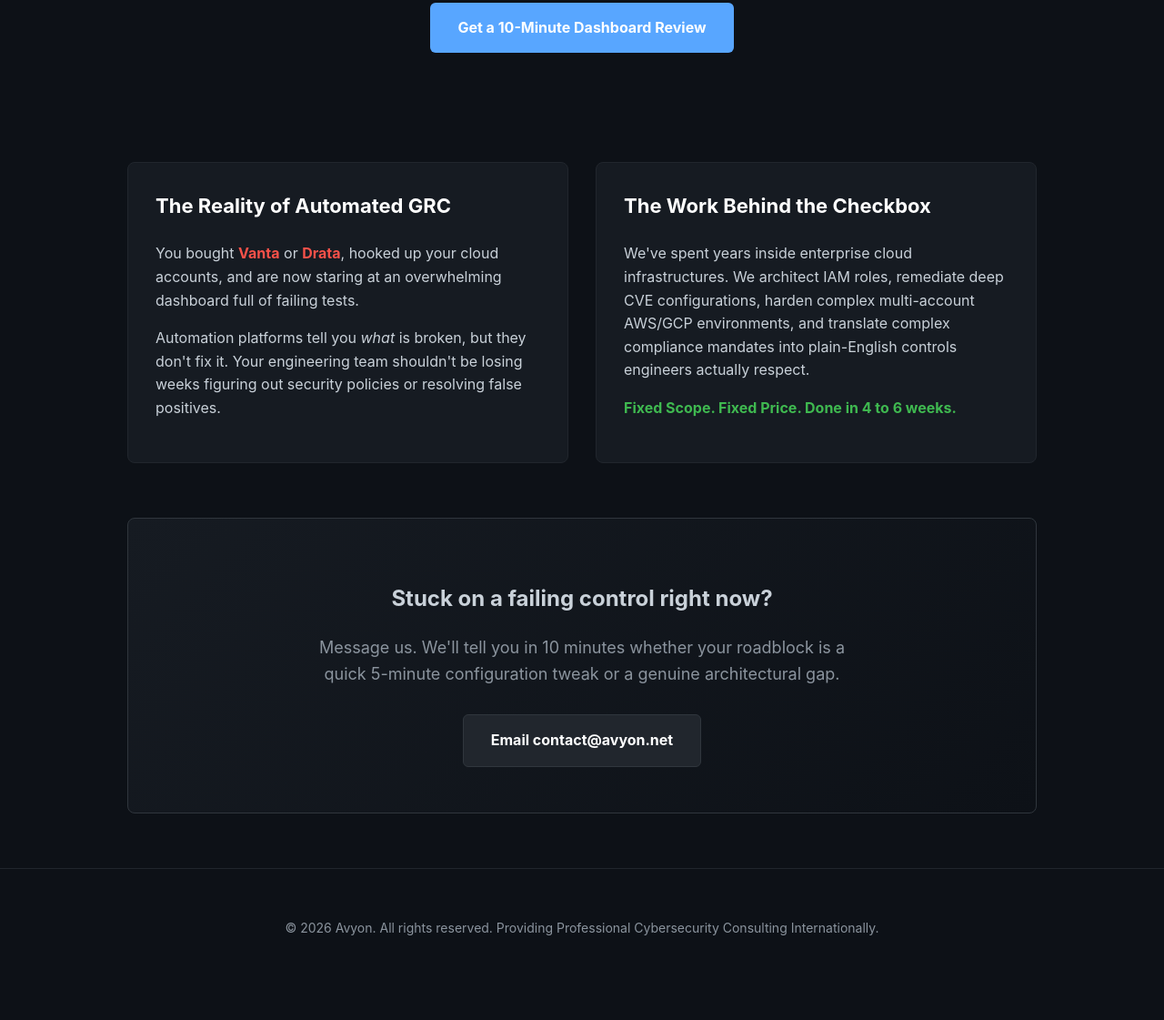
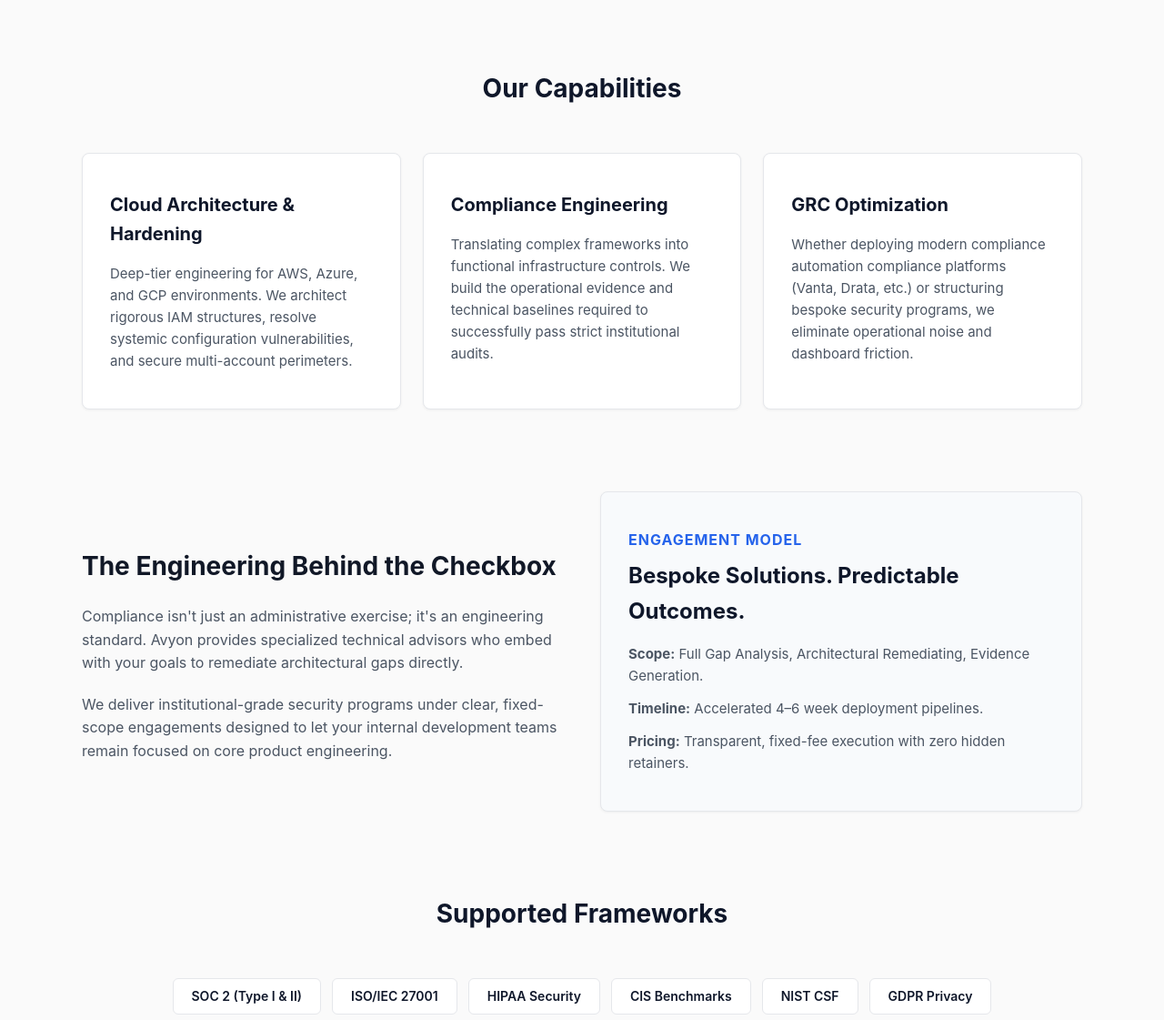
Before and after one commit to smtkamal/avyon-website, a plain HTML site: page index.html in a window 1280 px wide. Shown: the part 571-1692 px from the top of the page at 91% size. Before the commit the page ends 1656 px from the top, so only its background shows below. Drawn offline with Linux system fonts and the light colour scheme.

Commit message:
Update index.html

```diff
--- a/index.html
+++ b/index.html
@@ -3,70 +3,139 @@
 <head>
     <meta charset="UTF-8">
     <meta name="viewport" content="width=device-width, initial-scale=1.0">
-    <title>Avyon | Cloud Security & GRC for B2B SaaS</title>
+    <title>Avyon | Enterprise Cloud Security & GRC Advisory</title>
     <style>
         :root {
-            --bg-color: #0d1117;
-            --text-color: #c9d1d9;
-            --accent-color: #58a6ff;
-            --card-bg: #161b22;
-            --alert-red: #f85149;
-            --audit-green: #3fb950;
+            --bg-main: #fafafa;
+            --bg-card: #ffffff;
+            --text-main: #111827;
+            --text-muted: #4b5563;
+            --primary: #0f172a;
+            --accent: #2563eb;
+            --border: #e5e7eb;
         }
-        body { font-family: -apple-system, BlinkMacSystemFont, "Segoe UI", Roboto, sans-serif; background-color: var(--bg-color); color: var(--text-color); margin: 0; padding: 0; line-height: 1.6; }
-        header { background: rgba(13, 17, 23, 0.9); padding: 20px 5%; display: flex; justify-content: space-between; align-items: center; position: fixed; width: 90%; top: 0; z-index: 1000; border-bottom: 1px solid #21262d; }
-        .logo { font-size: 24px; font-weight: bold; color: #fff; letter-spacing: 1px; }
-        .container { max-width: 1000px; margin: 120px auto 60px auto; padding: 0 20px; }
-        .hero { text-align: center; padding: 60px 0; }
-        h1 { font-size: 48px; color: #fff; margin-bottom: 20px; font-weight: 800; }
-        h1 span { color: var(--accent-color); }
-        .subtitle { font-size: 20px; max-width: 700px; margin: 0 auto 40px auto; color: #8b949e; }
-        .cta-btn { background-color: var(--accent-color); color: #fff; padding: 15px 30px; font-size: 16px; font-weight: bold; border: none; border-radius: 6px; text-decoration: none; display: inline-block; transition: background 0.2s; }
-        .cta-btn:hover { background-color: #1f6feb; }
-        .grid { display: grid; grid-template-columns: 1fr 1fr; gap: 30px; margin: 60px 0; }
-        .card { background-color: var(--card-bg); padding: 30px; border-radius: 8px; border: 1px solid #21262d; }
-        .card h3 { margin-top: 0; color: #fff; font-size: 22px; }
-        .red-text { color: var(--alert-red); font-weight: bold; }
-        .green-text { color: var(--audit-green); font-weight: bold; }
-        .badge { display: inline-block; background: #21262d; padding: 5px 12px; border-radius: 20px; font-size: 12px; font-weight: 600; color: #8b949e; margin-bottom: 15px; }
-        .footer-banner { text-align: center; background: linear-gradient(135deg, #161b22 0%, #0d1117 100%); padding: 50px; border-radius: 8px; border: 1px solid #30363d; margin-top: 60px; }
-        footer { text-align: center; padding: 40px 0; color: #8b949e; font-size: 14px; border-top: 1px solid #21262d; }
-        @media (max-width: 768px) { h1 { font-size: 32px; } .grid { grid-template-columns: 1fr; } }
+        body { font-family: -apple-system, BlinkMacSystemFont, "Segoe UI", Roboto, Helvetica, Arial, sans-serif; background-color: var(--bg-main); color: var(--text-main); margin: 0; padding: 0; line-height: 1.6; -webkit-font-smoothing: antialiased; }
+
+        /* Navigation */
+        header { background: rgba(255, 255, 255, 0.8); backdrop-filter: blur(8px); padding: 20px 8%; display: flex; justify-content: space-between; align-items: center; position: fixed; width: 84%; top: 0; z-index: 1000; border-bottom: 1px solid var(--border); }
+        .logo { font-size: 20px; font-weight: 800; color: var(--primary); letter-spacing: 2px; }
+        .cta-nav { background: var(--primary); color: #fff; padding: 10px 22px; font-size: 14px; font-weight: 600; border-radius: 4px; text-decoration: none; transition: all 0.2s; }
+        .cta-nav:hover { background: var(--accent); }
+
+        .container { max-width: 1100px; margin: 160px auto 80px auto; padding: 0 24px; }
+
+        /* Hero Section */
+        .hero { text-align: center; max-width: 800px; margin: 0 auto 80px auto; }
+        .badge { display: inline-block; background: #eff6ff; border: 1px solid #bfdbfe; padding: 6px 16px; border-radius: 9999px; font-size: 13px; font-weight: 600; color: var(--accent); margin-bottom: 24px; letter-spacing: 0.5px; }
+        h1 { font-size: 46px; color: var(--primary); margin-bottom: 24px; font-weight: 800; line-height: 1.15; letter-spacing: -1px; }
+        .subtitle { font-size: 19px; color: var(--text-muted); margin-bottom: 40px; line-height: 1.5; }
+
+        /* Section Styling */
+        section { margin-bottom: 90px; }
+        .section-title { text-align: center; font-size: 28px; font-weight: 700; color: var(--primary); margin-bottom: 48px; position: relative; }
+
+        /* Grid Layouts */
+        .grid-3 { display: grid; grid-template-columns: repeat(3, 1fr); gap: 24px; }
+        .grid-2 { display: grid; grid-template-columns: 1fr 1fr; gap: 40px; align-items: center; }
+
+        .card { background: var(--bg-card); padding: 40px 30px; border-radius: 8px; border: 1px solid var(--border); box-shadow: 0 1px 3px rgba(0,0,0,0.05); transition: transform 0.2s, box-shadow 0.2s; }
+        .card:hover { transform: translateY(-4px); box-shadow: 0 10px 15px -3px rgba(0,0,0,0.05); }
+        .card h3 { margin: 0 0 16px 0; font-size: 20px; font-weight: 700; color: var(--primary); }
+        .card p { margin: 0; color: var(--text-muted); font-size: 15px; }
+
+        /* Frameworks List */
+        .framework-tags { display: flex; flex-wrap: wrap; gap: 12px; justify-content: center; margin-top: 20px; }
+        .tag { background: #fff; border: 1px solid var(--border); padding: 8px 20px; border-radius: 6px; font-weight: 600; font-size: 14px; color: var(--primary); }
+
+        /* Bottom Banner */
+        .cta-banner { background: var(--primary); color: #fff; padding: 60px 40px; border-radius: 8px; text-align: center; }
+        .cta-banner h2 { font-size: 32px; font-weight: 700; margin: 0 0 16px 0; }
+        .cta-banner p { color: #94a3b8; font-size: 18px; max-width: 600px; margin: 0 auto 32px auto; }
+        .cta-main { background: var(--accent); color: #fff; padding: 14px 32px; font-size: 16px; font-weight: 600; border-radius: 4px; text-decoration: none; display: inline-block; transition: background 0.2s; }
+        .cta-main:hover { background: #1d4ed8; }
+
+        footer { text-align: center; padding: 40px 0; color: var(--text-muted); font-size: 14px; border-top: 1px solid var(--border); margin-top: 80px; }
+
+        @media (max-width: 768px) {
+            header { width: 84%; padding: 20px 8%; }
+            h1 { font-size: 32px; }
+            .grid-3, .grid-2 { grid-template-columns: 1fr; }
+            .container { margin-top: 120px; }
+        }
     </style>
 </head>
 <body>
 
     <header>
-        <div class="logo">AV&Upsilon;ON</div>
-        <div><a href="mailto:contact@avyon.net" class="cta-btn" style="padding: 10px 20px; font-size: 14px;">Contact Expert</a></div>
+        <div class="logo">AVYON</div>
+        <div><a href="mailto:contact@avyon.net" class="cta-nav">Consult an Expert</a></div>
     </header>
 
     <div class="container">
+
+        <!-- Hero -->
         <section class="hero">
-            <span class="badge">GLOBAL GRC & CLOUD SECURITY CONSULTING</span>
-            <h1>We Turn <span>Red Dashboards</span><br>Into Clean Audits.</h1>
-            <p class="subtitle">Helping Seed to Series A B2B SaaS startups navigate SOC 2 and ISO 27001 compliance framework engineering without distracting your developers.</p>
-            <a href="mailto:contact@avyon.net?subject=10-Minute Dashboard Review" class="cta-btn">Get a 10-Minute Dashboard Review</a>
+            <span class="badge">Global Cloud Security & GRC Advisory</span>
+            <h1>Audit-Ready Infrastructure.<br>Enterprise-Grade Security.</h1>
+            <p class="subtitle">Avyon engineers robust cloud environments and architectural controls that satisfy rigorous global compliance frameworks, clear enterprise procurement roadblocks, and protect your critical assets.</p>
+            <a href="mailto:contact@avyon.net?subject=Enterprise Security Inquiry" class="cta-main">Schedule an Advisory Call</a>
         </section>
 
-        <section class="grid">
-            <div class="card">
-                <h3>The Reality of Automated GRC</h3>
-                <p>You bought <span class="red-text">Vanta</span> or <span class="red-text">Drata</span>, hooked up your cloud accounts, and are now staring at an overwhelming dashboard full of failing tests.</p>
-                <p>Automation platforms tell you <em>what</em> is broken, but they don't fix it. Your engineering team shouldn't be losing weeks figuring out security policies or resolving false positives.</p>
-            </div>
-            <div class="card">
-                <h3>The Work Behind the Checkbox</h3>
-                <p>We've spent years inside enterprise cloud infrastructures. We architect IAM roles, remediate deep CVE configurations, harden complex multi-account AWS/GCP environments, and translate complex compliance mandates into plain-English controls engineers actually respect.</p>
-                <p><span class="green-text">Fixed Scope. Fixed Price. Done in 4 to 6 weeks.</span></p>
+        <!-- Core Capabilities -->
+        <section>
+            <div class="section-title">Our Capabilities</div>
+            <div class="grid-3">
+                <div class="card">
+                    <h3>Cloud Architecture & Hardening</h3>
+                    <p>Deep-tier engineering for AWS, Azure, and GCP environments. We architect rigorous IAM structures, resolve systemic configuration vulnerabilities, and secure multi-account perimeters.</p>
+                </div>
+                <div class="card">
+                    <h3>Compliance Engineering</h3>
+                    <p>Translating complex frameworks into functional infrastructure controls. We build the operational evidence and technical baselines required to successfully pass strict institutional audits.</p>
+                </div>
+                <div class="card">
+                    <h3>GRC Optimization</h3>
+                    <p>Whether deploying modern compliance automation compliance platforms (Vanta, Drata, etc.) or structuring bespoke security programs, we eliminate operational noise and dashboard friction.</p>
+                </div>
             </div>
         </section>
 
-        <section class="footer-banner">
-            <h2>Stuck on a failing control right now?</h2>
-            <p style="font-size: 18px; color: #8b949e; max-width: 600px; margin: 0 auto 30px auto;">Message us. We'll tell you in 10 minutes whether your roadblock is a quick 5-minute configuration tweak or a genuine architectural gap.</p>
-            <a href="mailto:contact@avyon.net?subject=10-Minute Dashboard Review" class="cta-btn" style="background-color: #21262d; border: 1px solid #30363d;">Email contact@avyon.net</a>
+        <!-- Value Prop / Engagement Model -->
+        <section class="grid-2">
+            <div>
+                <h2 style="font-size: 28px; font-weight: 700; margin-bottom: 20px;">The Engineering Behind the Checkbox</h2>
+                <p style="color: var(--text-muted); font-size: 16px; margin-bottom: 20px;">Compliance isn't just an administrative exercise; it's an engineering standard. Avyon provides specialized technical advisors who embed with your goals to remediate architectural gaps directly.</p>
+                <p style="color: var(--text-muted); font-size: 16px;">We deliver institutional-grade security programs under clear, fixed-scope engagements designed to let your internal development teams remain focused on core product engineering.</p>
+            </div>
+            <div class="card" style="background: #f8fafc;">
+                <h3 style="color: var(--accent); font-size: 16px; text-transform: uppercase; letter-spacing: 1px; margin-bottom: 8px;">Engagement Model</h3>
+                <h4 style="font-size: 24px; margin: 0 0 16px 0; color: var(--primary);">Bespoke Solutions. Predictable Outcomes.</h4>
+                <p style="margin-bottom: 12px;"><strong>Scope:</strong> Full Gap Analysis, Architectural Remediating, Evidence Generation.</p>
+                <p style="margin-bottom: 12px;"><strong>Timeline:</strong> Accelerated 4–6 week deployment pipelines.</p>
+                <p><strong>Pricing:</strong> Transparent, fixed-fee execution with zero hidden retainers.</p>
+            </div>
         </section>
+
+        <!-- Global Frameworks -->
+        <section style="text-align: center;">
+            <div class="section-title">Supported Frameworks</div>
+            <div class="framework-tags">
+                <div class="tag">SOC 2 (Type I & II)</div>
+                <div class="tag">ISO/IEC 27001</div>
+                <div class="tag">HIPAA Security</div>
+                <div class="tag">CIS Benchmarks</div>
+                <div class="tag">NIST CSF</div>
+                <div class="tag">GDPR Privacy</div>
+            </div>
+        </section>
+
+        <!-- Final CTA -->
+        <section class="cta-banner">
+            <h2>Accelerate Your Institutional Trust</h2>
+            <p>Struggling with a complex security questionnaire or stuck on a critical framework control? Connect directly with an international cybersecurity advisor today.</p>
+            <a href="mailto:contact@avyon.net?subject=Advisory Request" class="cta-main">Email contact@avyon.net</a>
+        </section>
+
     </div>
 
     <footer>
```
